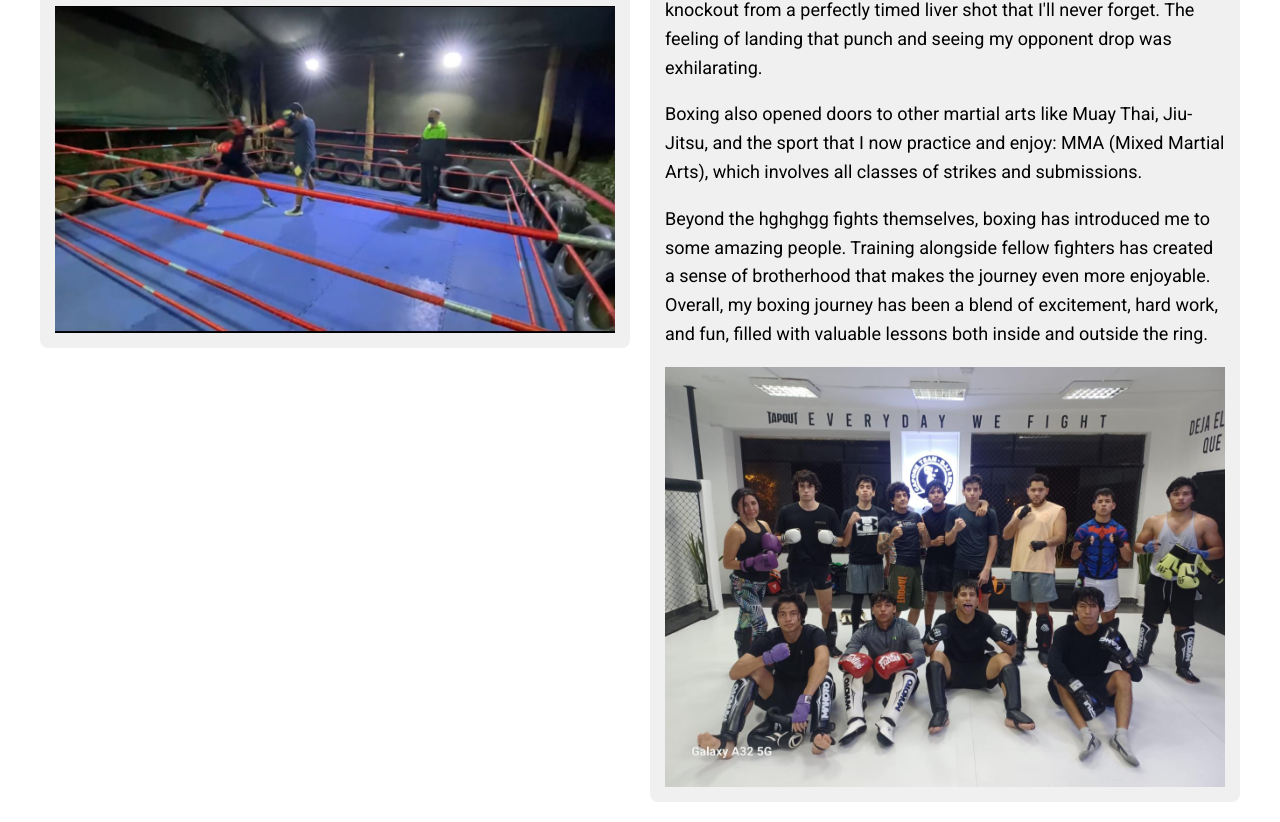
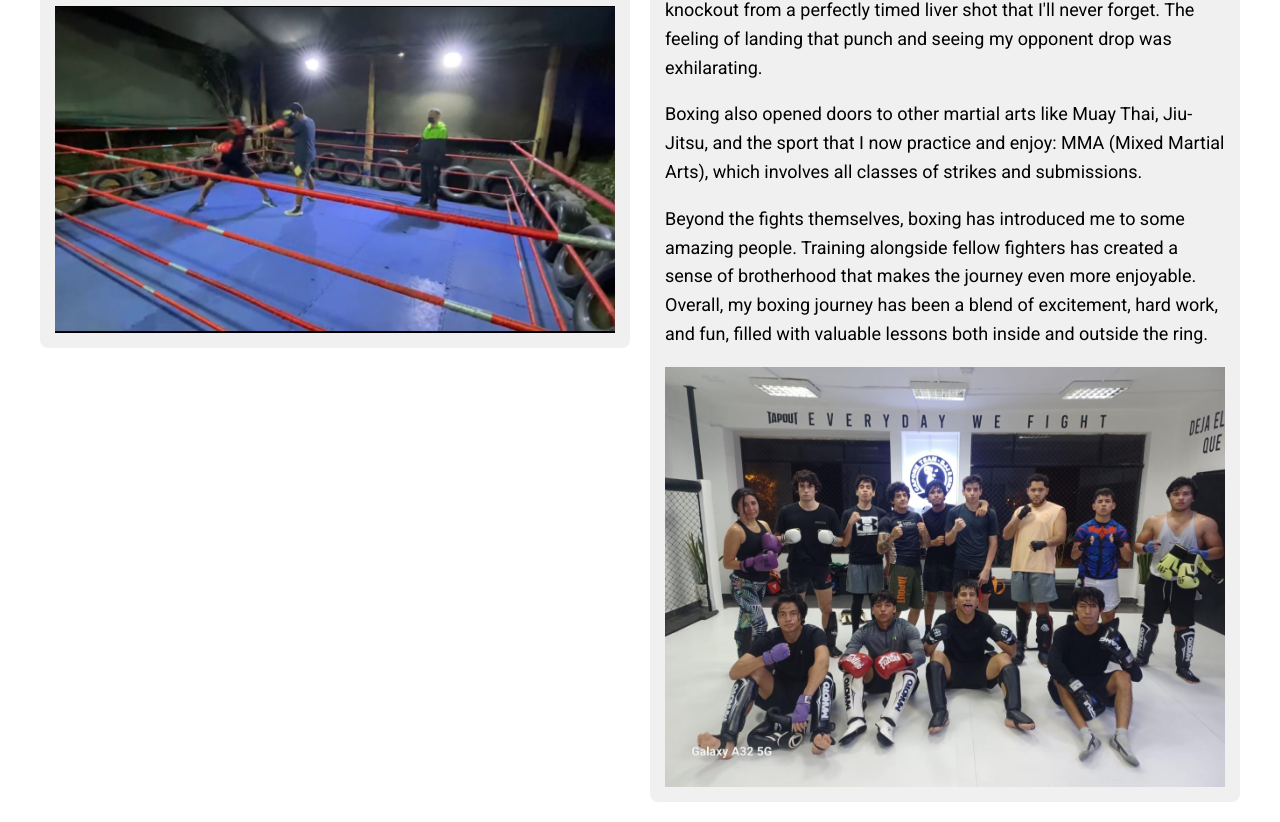
Before and after one commit to Gonzalogallo23/Assigment3GonzaloGallo, a plain HTML site: page index.html in a window 1280 px wide. Shown: the part 1216-2038 px from the top of the page. Drawn offline with Linux system fonts and the light colour scheme; files whose address does not match are found by name.

Commit message:
update50000000000

```diff
--- a/index.html
+++ b/index.html
@@ -125,7 +125,7 @@
 
                     <p>Boxing also opened doors to other martial arts like Muay Thai, Jiu-Jitsu, and the sport that I now practice and enjoy: MMA (Mixed Martial Arts), which involves all classes of strikes and submissions.</p>
 
-                    <p>Beyond the hghghgg fights themselves, boxing has introduced me to some amazing people. Training alongside fellow fighters has created a sense of brotherhood that makes the journey even more enjoyable. Overall, my boxing journey has been a blend of excitement, hard work, and fun, filled with valuable lessons both inside and outside the ring.</p>
+                    <p>Beyond the fights themselves, boxing has introduced me to some amazing people. Training alongside fellow fighters has created a sense of brotherhood that makes the journey even more enjoyable. Overall, my boxing journey has been a blend of excitement, hard work, and fun, filled with valuable lessons both inside and outside the ring.</p>
                     <img src="/foto4.jpeg" alt="Anecdotes">
                 </div>
             </div>
```
